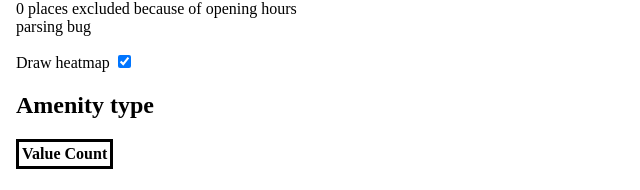
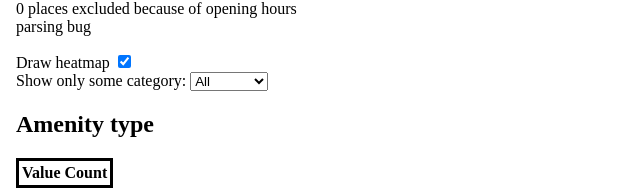
Before and after one commit to dabreegster/temporal_city, a Svelte app in the folder viewer/: page / in a window 1280 px wide. Shown: the part 172-362 px from the top of the page, without its empty margins (0-640 px from the left). Built offline with nearby package versions, Linux system fonts and the light colour scheme.

Commit message:
Filter amenities by kind

```diff
--- /dev/null
+++ b/viewer/src/AmenityPicker.svelte
@@ -0,0 +1,18 @@
+<script lang="ts">
+  // Empty means no filter
+  export let kindFilter: string  = "";
+
+  let choices = [
+    ["All", ""],
+    ["Fast food", "fast_food"],
+  ];
+</script>
+
+<div>
+  <label for="kind">Show only some category:</label>
+  <select bind:value={kindFilter} id="kind">
+    {#each choices as [label, value]}
+      <option {value}>{label}</option>
+    {/each}
+  </select>
+</div>
--- a/viewer/src/Sidebar.svelte
+++ b/viewer/src/Sidebar.svelte
@@ -3,6 +3,7 @@
   import opening_hours from "opening_hours";
   import FrequencyTable from "./FrequencyTable.svelte";
   import TimePicker from "./TimePicker.svelte";
+  import AmenityPicker from "./AmenityPicker.svelte";
 
   export let origGj: FeatureCollection;
   export let gj: FeatureCollection;
@@ -10,16 +11,22 @@
 
   let date: Date | null = null;
   let includeUnknown = false;
+  let kindFilter = "";
+
   let numBugs = 0;
 
   function recalculate() {
     console.time("recalculate");
     numBugs = 0;
     gj.features = origGj.features.filter((f) => {
+      let props = f.properties!;
+      if (kindFilter && props.kind != kindFilter) {
+        return false;
+      }
+
       if (date == null) {
         return true;
       }
-      let props = f.properties!;
       if (props.opening_hours) {
         try {
           // TODO Disable nominatim lookup for holidays
@@ -39,7 +46,7 @@
     gj = gj;
     console.timeEnd("recalculate");
   }
-  $: recalculate(origGj, date, includeUnknown);
+  $: recalculate(origGj, date, includeUnknown, kindFilter);
 
   $: kinds = gj.features.map((f) => f.properties!.kind);
   $: brands = gj.features.map((f) => f.properties!.brand).filter((x) => x);
@@ -57,5 +64,6 @@
   Draw heatmap
   <input type="checkbox" bind:checked={drawHeatmap} />
 </label>
+<AmenityPicker bind:kindFilter />
 <FrequencyTable label="Amenity type" input={kinds} />
 <FrequencyTable label="Brand" input={brands} />
```
